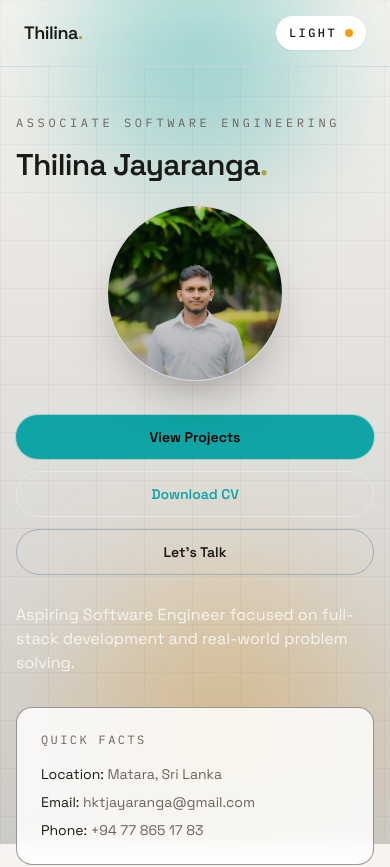
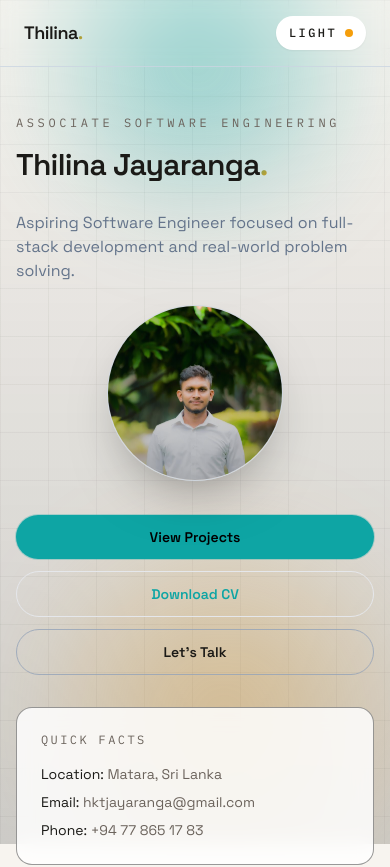
Before and after one commit to hktjayaranga/portfolio, a Next.js app: page / in a window 390 px wide. Shown: the top 867 px of the page. Built offline with nearby package versions, Linux system fonts and the light colour scheme.

Commit message:
refactor mobile view - 1

```diff
--- a/app/page.tsx
+++ b/app/page.tsx
@@ -33,7 +33,7 @@ export default function Home() {
                   {portfolio.name}
                   <span className="text-gradient">.</span>
                 </h1>
-                <div className="order-2 flex justify-center lg:hidden">
+                <div className="order-3 flex justify-center lg:hidden">
                   <div className="group float-pop relative h-44 w-44 overflow-hidden rounded-full border border-slate-300/80 dark:border-white/15 bg-[color:var(--card)]/90 shadow-[0_24px_60px_-28px_rgba(0,0,0,0.55)] sm:h-52 sm:w-52">
                     <div className="pulse-glow pointer-events-none absolute -inset-4 rounded-full bg-[radial-gradient(circle_at_center,rgba(245,158,11,0.35),transparent_60%)] blur-2xl" />
                     <div className="pointer-events-none absolute -inset-2 rounded-full border-2 border-orange-400/80" />
@@ -50,7 +50,7 @@ export default function Home() {
                     <div className="pointer-events-none absolute inset-0 bg-[radial-gradient(circle_at_top,rgba(12,17,22,0.0),rgba(12,17,22,0.35))]" />
                   </div>
                 </div>
-                <div className="order-3 flex flex-wrap gap-3 sm:gap-4">
+                <div className="order-4 flex flex-wrap gap-3 sm:gap-4">
                 <a
                   href="#projects"
                   className="w-full rounded-full bg-[color:var(--accent)] px-6 py-3 text-center text-sm font-semibold text-black shadow-glow transition hover:-translate-y-0.5 sm:w-auto"
@@ -71,7 +71,7 @@ export default function Home() {
                   Let&apos;s Talk
                 </a>
                 </div>
-                <p className="order-4 max-w-xl text-base text-[color:var(--muted)] sm:text-lg md:text-xl lg:order-2">
+                <p className="order-2 max-w-xl text-base text-slate-500 dark:text-slate-400 sm:text-lg md:text-xl lg:order-2">
                   {intro}
                 </p>
               </div>
```
